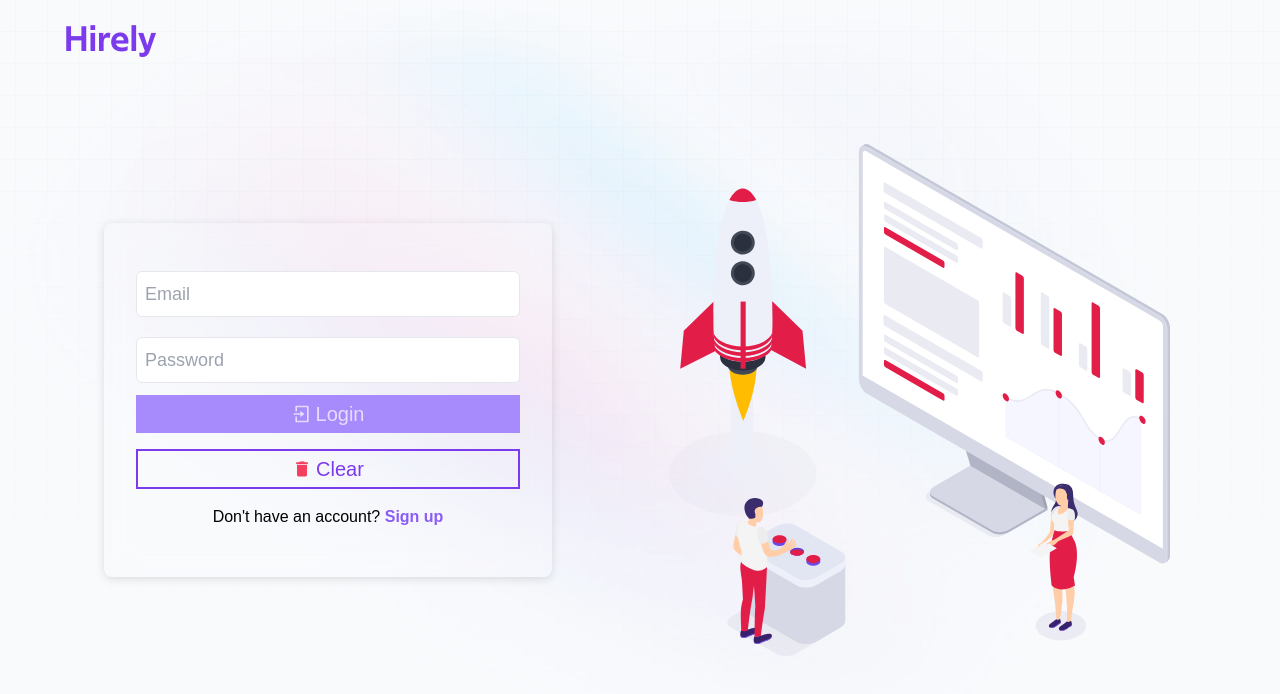
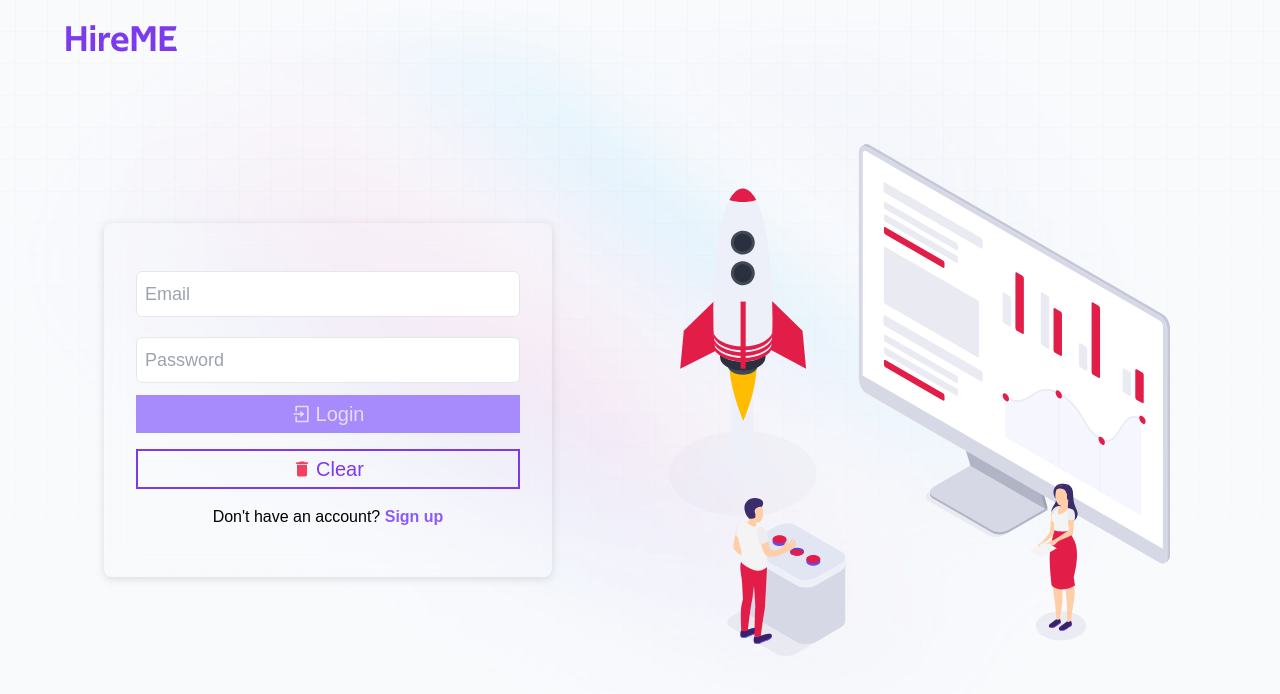
Before and after one commit to Anideep-Kalia/hirer, a React (Create React App) app: page /signin in a window 1280 px wide. Shown: the top 694 px of the page. Built offline with nearby package versions, Linux system fonts and the light colour scheme; no server answers.

Commit message:
little changes

```diff
--- a/src/components/Navbar/Navbar.jsx
+++ b/src/components/Navbar/Navbar.jsx
@@ -28,7 +28,7 @@ const NavigationBar = () => {
             <h1 className="text-4xl logo text-secondary-600">Hirely</h1>
           ) : (
             <Link to="/" className="text-4xl logo text-secondary-600">
-              Hirely
+              HireME
             </Link>
           )}
         </div>
--- a/src/pages/LandingPage/Home.jsx
+++ b/src/pages/LandingPage/Home.jsx
@@ -30,7 +30,7 @@ const Home = () => {
             className="group relative inline-flex border border-secondary-600 focus:outline-none lg:inline-flex"
           >
             <span className="w-full inline-flex items-center justify-center self-stretch px-2 py-1 text-2xl text-secondary-600 text-center font-semibold  bg-white ring-1 ring-secondary-600 ring-offset-1 transform transition-transform group-hover:-translate-y-1 group-hover:-translate-x-1 group-focus:-translate-y-1 group-focus:-translate-x-1">
-              Join Hirely <IoArrowForwardCircle className="h-8 w-8 ml-1" />
+              Join HireME <IoArrowForwardCircle className="h-8 w-8 ml-1" />
             </span>
           </Link>
           <img
@@ -42,12 +42,12 @@ const Home = () => {
         <img
           src={recruiter}
           alt="img"
-          className="fixed top-[25rem] transition-all duration-300 ease-in-out left-10 recruiter hover:scale-105 hover:-rotate-1"
+          className="fixed top-[25rem] transition-all duration-300 ease-in-out left-10 recruiter"
         />
         <img
           src={candidate}
           alt="img"
-          className="fixed top-[25rem] transition-all duration-300 ease-in-out right-10 candidate hover:scale-105 hover:rotate-1"
+          className="fixed top-[25rem] transition-all duration-300 ease-in-out right-10 candidate"
         />
       </div>
     </>
```
